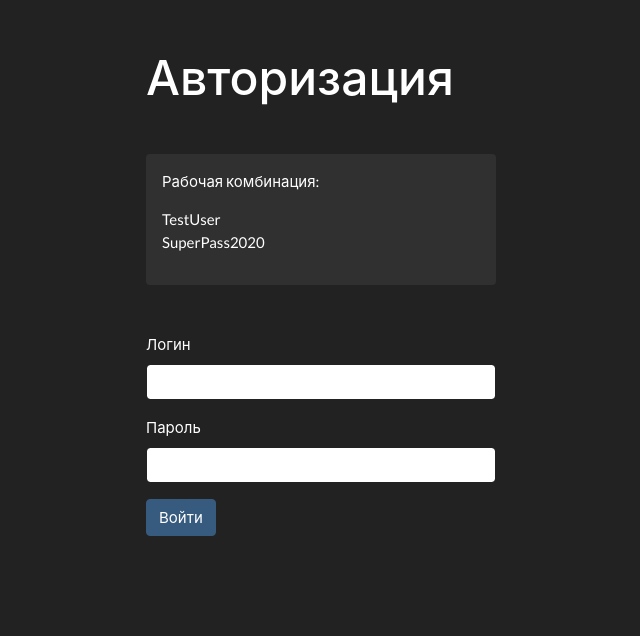
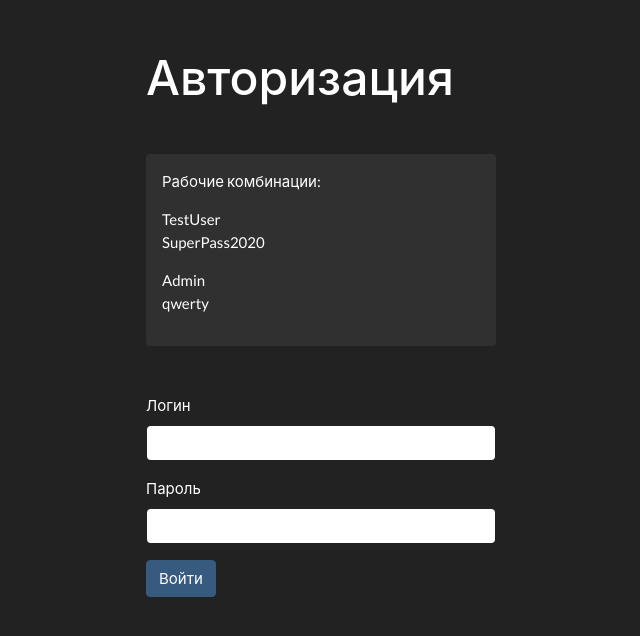
Before and after one commit to ke1evra/graphql_express_react, a React (Create React App) app in the folder client/: page /login in a window 1280 px wide. Shown: the top 636 px of the page, without its empty margins (319-959 px from the left). Built offline with nearby package versions, Linux system fonts and the light colour scheme.

Commit message:
added second user

```diff
--- a/client/src/components/login.jsx
+++ b/client/src/components/login.jsx
@@ -54,10 +54,14 @@ export default class Login extends Component {
         <div className="col-sm-6 col-md-5 col-lg-4 mx-auto py-5">
           <h1>Авторизация</h1>
           <div className="bg-dark text-white p-3 my-5 rounded">
-            <p>Рабочая комбинация:</p>
+            <p>Рабочие комбинации:</p>
             <ul className="list-unstyled">
               <li>TestUser</li>
               <li>SuperPass2020</li>
+            </ul>
+            <ul className="list-unstyled">
+              <li>Admin</li>
+              <li>qwerty</li>
             </ul>
           </div>
           <form onSubmit={this.handleSubmit}>
```
Also changed, not shown: 1 other file (tests, documents, lock files or other folders).
